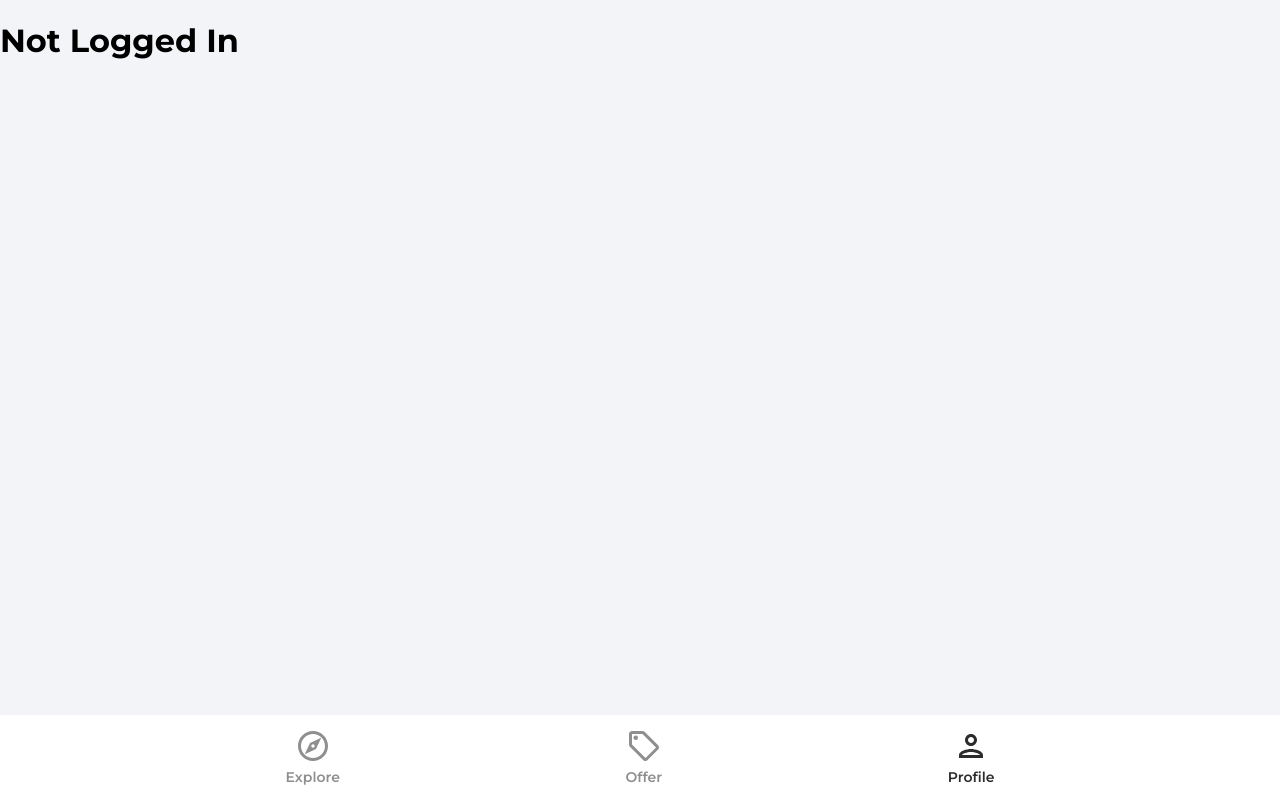
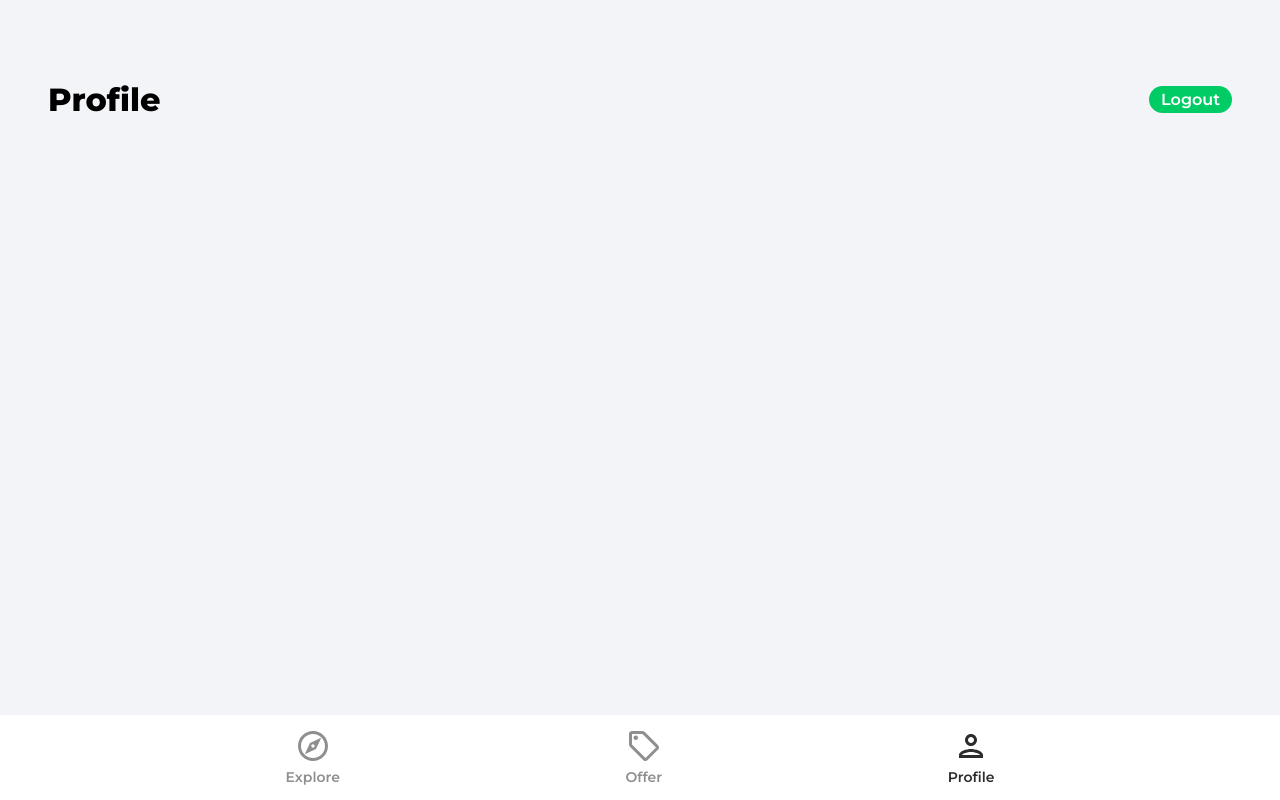
Before and after one commit to matan3sh/house-marketplace, a React (Create React App) app: page /profile in a window 1280 px wide. Built offline with nearby package versions, Linux system fonts and the light colour scheme.

Commit message:
Implementing logout functionality

```diff
--- a/src/pages/Profile.tsx
+++ b/src/pages/Profile.tsx
@@ -1,13 +1,34 @@
-import { useState, useEffect } from "react";
-import { getAuth, User } from "firebase/auth";
+import { useState } from "react";
+import { getAuth } from "firebase/auth";
+import { useNavigate, Link } from "react-router-dom";
+
+type FormData = {
+  name: string | null | undefined;
+  email: string | null | undefined;
+};
 
 export function Profile() {
+  const navigate = useNavigate();
   const auth = getAuth();
-  const [user, setUser] = useState<User | null>(null);
 
-  useEffect(() => {
-    setUser(auth.currentUser);
-  }, []);
+  const [formData, setFormData] = useState<FormData>({
+    name: auth.currentUser?.displayName,
+    email: auth.currentUser?.email,
+  });
 
-  return user ? <h1>{user.displayName}</h1> : <h1>Not Logged In</h1>;
+  const onLogout = () => {
+    auth.signOut();
+    navigate("/");
+  };
+
+  return (
+    <div className="profile">
+      <header className="profileHeader">
+        <p className="pageHeader">Profile</p>
+        <button type="button" onClick={onLogout} className="logOut">
+          Logout
+        </button>
+      </header>
+    </div>
+  );
 }
```
